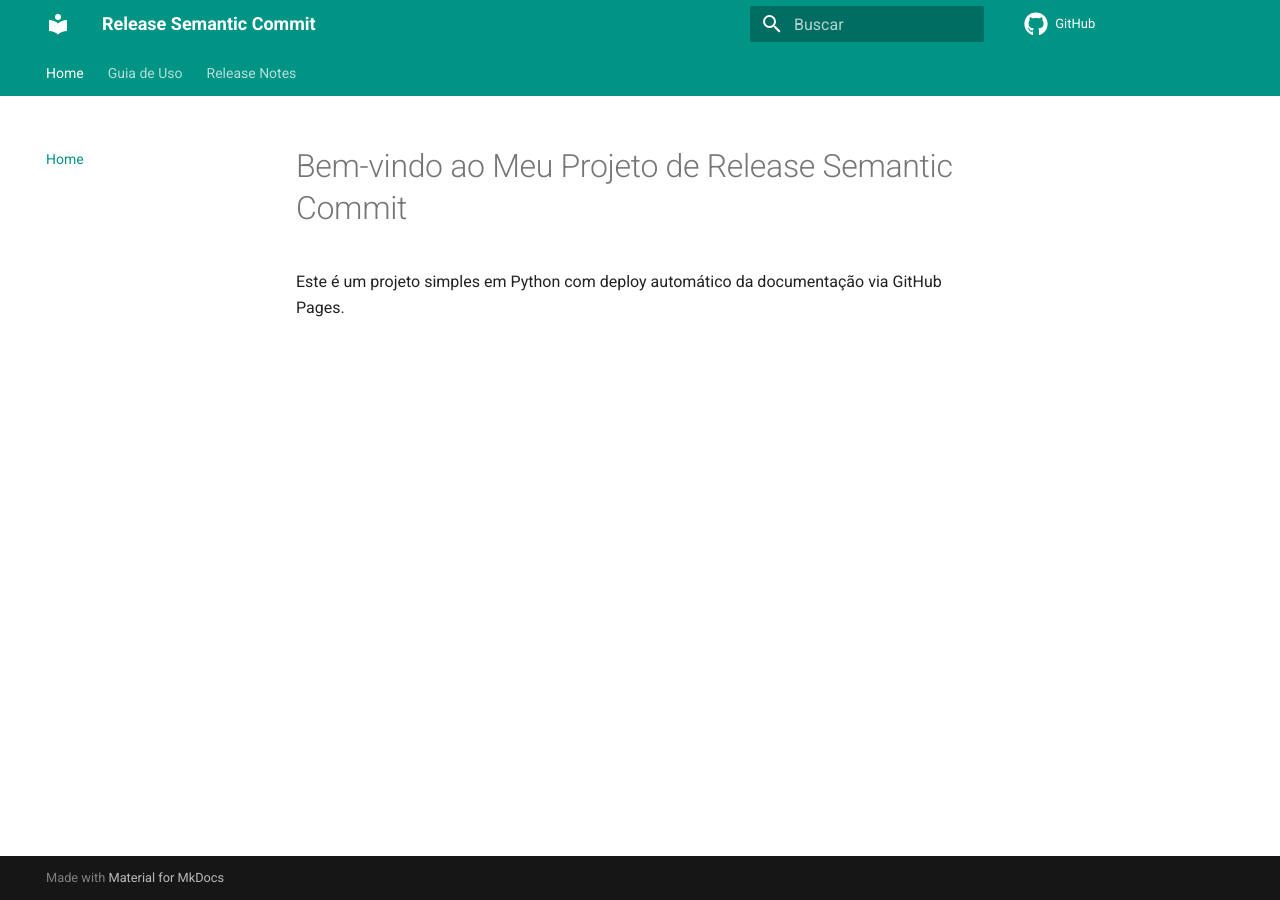
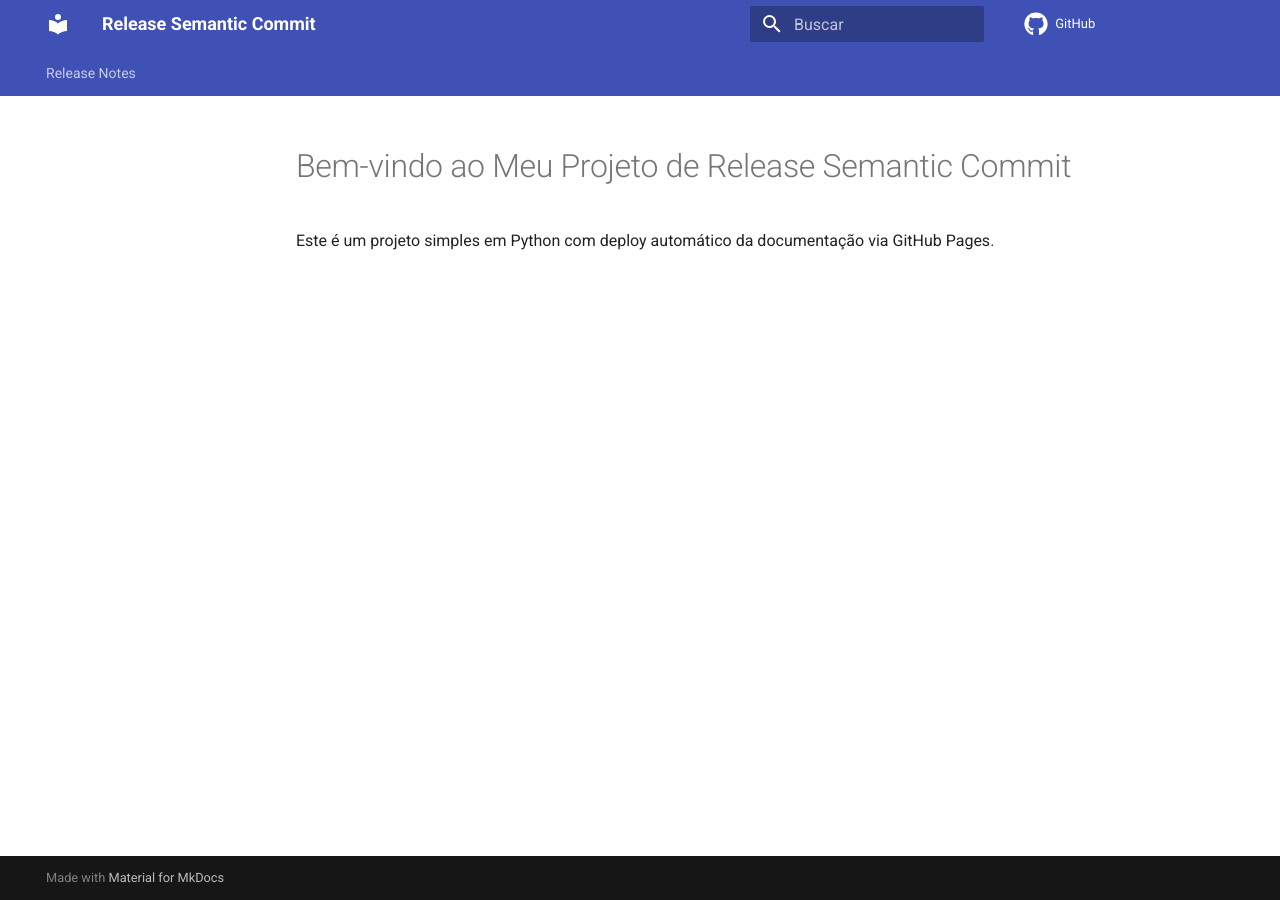
Before and after one commit to raunifabricio/release-semantic-commit, an MkDocs documentation site: the page built from docs/index.md, in a window 1280 px wide. Built offline with MkDocs 1.6.1 and Material for MkDocs 9.7.7, drawn with Linux system fonts in a browser that asks for light colours; comment, search, counter and statistics services are not loaded.

Commit message:
config mkdocs

```diff
--- a/mkdocs.yml
+++ b/mkdocs.yml
@@ -6,18 +6,22 @@ theme:
   name: material
   language: pt
   palette:
-  - scheme: default
-    primary: teal
-    accent: cyan
-  - scheme: slate
-    primary: teal
-    accent: cyan
+    - scheme: default
+      primary: indigo
+      accent: indigo
+    - scheme: slate
+      primary: indigo
+      accent: indigo
   font:
     text: Roboto
     code: Roboto Mono
   features:
-  - navigation.instant
-  - navigation.tabs
+    - navigation.instant
+    - navigation.tabs
+    - toc.integrate
+    - header.autohide
+    - content.code.annotate
+    - content.tabs.link
   icon:
     repo: fontawesome/brands/github
 
@@ -25,10 +29,6 @@ repo_url: https://github.com/raunifabricio/release-semantic-commit
 repo_name: GitHub
 
 nav:
-  - Home: index.md
-  - Guia de Uso:
-      - Instalação: docs/instalacao.md
-      - Como Usar: docs/como_usar.md
   - Release Notes: release_notes.md
 
 plugins:
```
